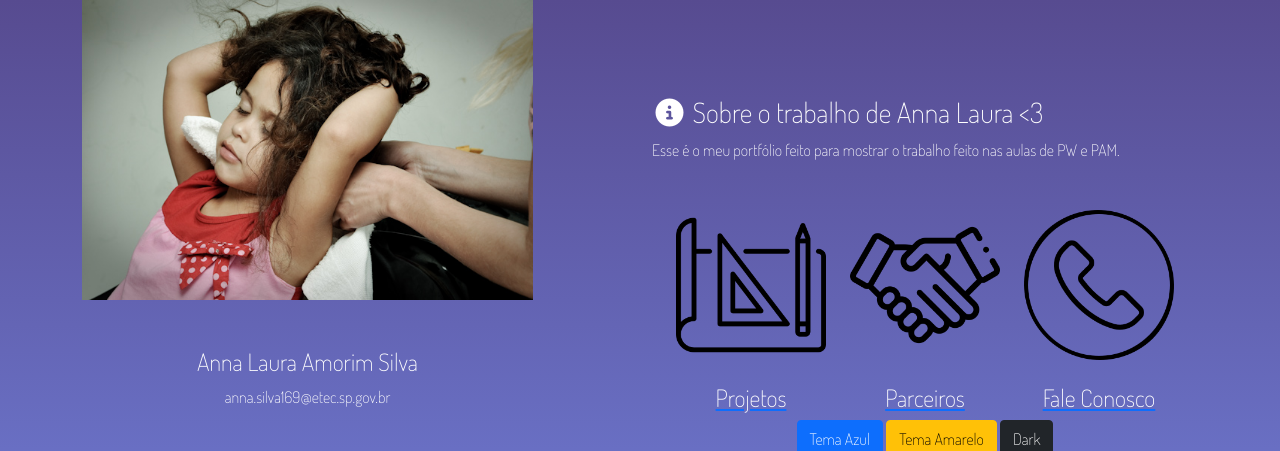
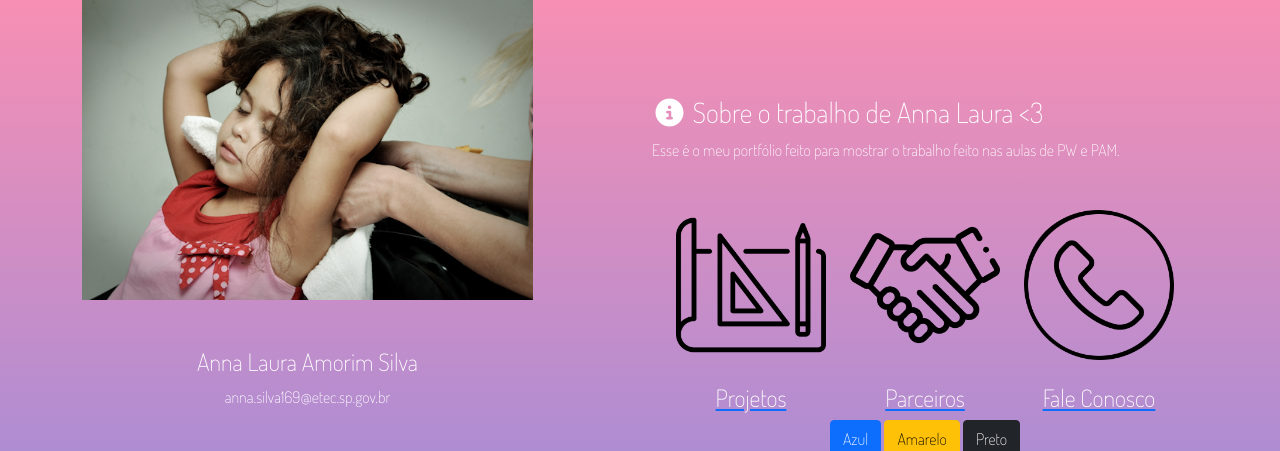
Before and after one commit to sadcomuna/portifolio-anna, a plain HTML site: page index.html in a window 1280 px wide. Shown: the top 451 px of the page. Drawn offline with Linux system fonts and the light colour scheme.

Commit message:
Atualização PWA

```diff
--- a/css/estilo.css
+++ b/css/estilo.css
@@ -5,7 +5,7 @@ body {
     padding: 0;
     overflow: hidden;
     font-family: 'Dosis', sans-serif !important;
-    background: linear-gradient(to bottom, #574b90, #778beb);
+    background: linear-gradient(to bottom, #f78fb3, #778beb);
     height: 100vh;
 }
 
--- a/index.html
+++ b/index.html
@@ -43,28 +43,28 @@
                             <div class="col-4 col-sm-4 col-md-4">
                                 <a href="projetos">
                                   <img class="img-fluid mb-2 mb-sm-3 mb-md-4" src="img/project.png" alt="Projetos">
-                                  <h4 class="text-white text-center">Projetos</h4>
+                                  <h4 class="text-white text-center"> Projetos </h4>
                                 </a>
                             </div>
                             <div class="col-4 col-sm-4 col-md-4">
                               <a href="parceiros">
                                 <img class="img-fluid mb-2 mb-sm-3 mb-md-4" src="img/deal.png" alt="Parceiros">
-                                <h4 class="text-white text-center">Parceiros</h4>
+                                <h4 class="text-white text-center"> Parceiros </h4>
                               </a>
                             </div>
                             <div class="col-4 col-sm-4 col-md-4">
                               <a href="contatos">
                                 <img class="img-fluid mb-2 mb-sm-3 mb-md-4" src="img/phone-call.png" alt="Fale Conosco">
-                                <h4 class="text-white text-center">Fale Conosco</h4>
+                                <h4 class="text-white text-center"> Fale Conosco </h4>
                               </a>
                             </div>
                         </div>
 
                         <div class="row">
                           <div class="col-12 text-center">
-                            <button class="btn btn-primary">Tema Azul</button>
-                            <button class="btn btn-warning">Tema Amarelo</button>
-                            <button class="btn btn-dark">Dark</button>
+                            <button class="btn btn-primary"> Azul </button>
+                            <button class="btn btn-warning"> Amarelo </button>
+                            <button class="btn btn-dark"> Preto </button>
                           </div>
                         </div>
                     </div>
@@ -83,9 +83,11 @@
         </div>
     </div>
 
-    <!-- Modal -->
+
     <div class="modal fade" id="modal-info" tabindex="-1" role="dialog" aria-labelledby="exampleModalLabel" aria-hidden="true">
-      <div class="modal-dialog modal-dialog-centered modal-lg" role="document">
+
+      <div class="modal-dialog" role="document">
+
         <div class="modal-content">
           <div class="modal-header">
             <h5 class="modal-title">Título </h5>
@@ -94,10 +96,10 @@
             </button>
           </div>
           <div class="modal-body">
-            ...
+            ...............................................................
           </div>
           <div class="modal-footer">
-            <button type="button" class="btn btn-secondary" data-dismiss="modal">Fechar</button>
+            <button type="button" class="btn btn-secondary" data-dismiss="modal"> Fechar </button>
           </div>
         </div>
       </div>
--- a/js/tema.js
+++ b/js/tema.js
@@ -1,3 +1,3 @@
-$(document).ready(function(){
+$(document).ready(function){
 
-})
+}
```
